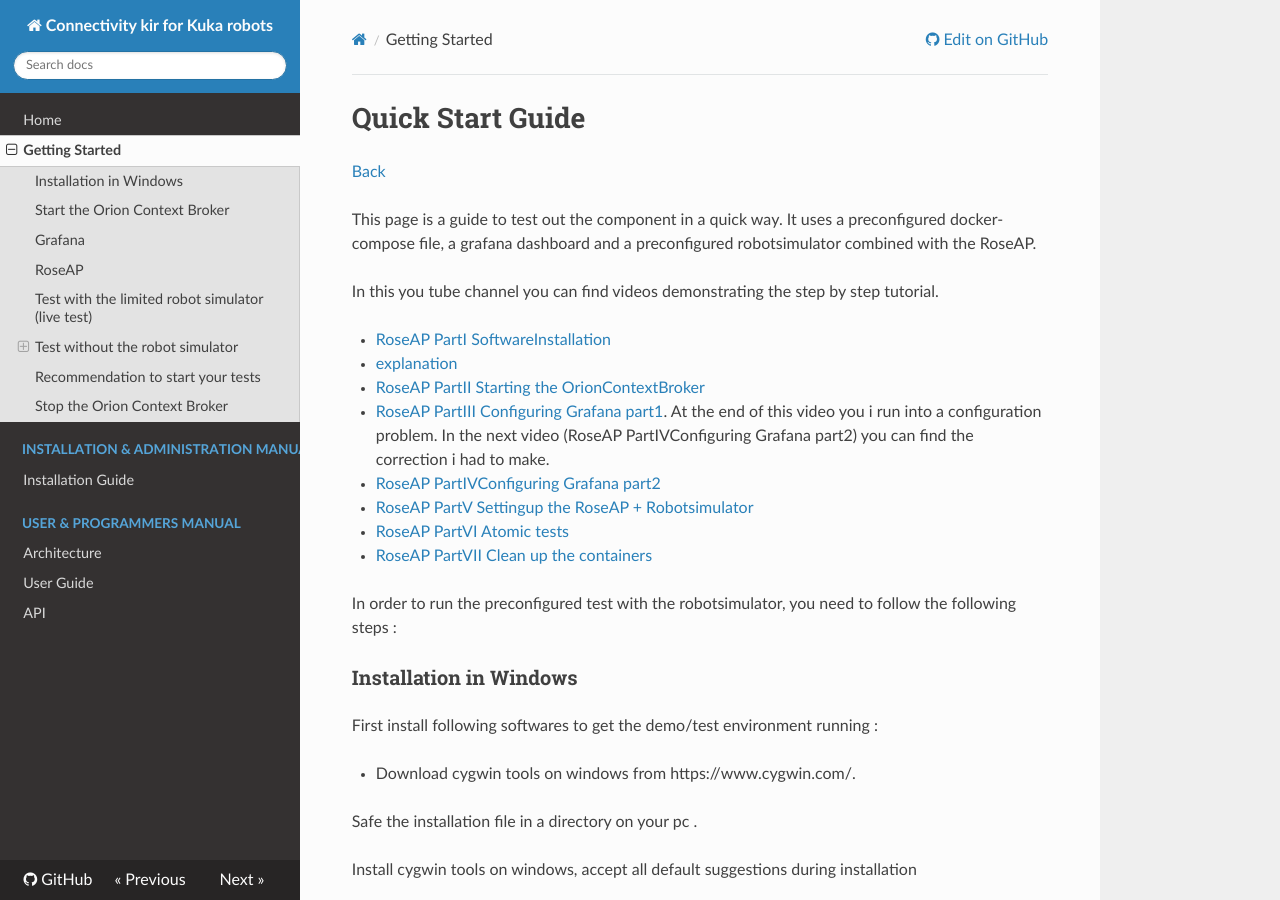
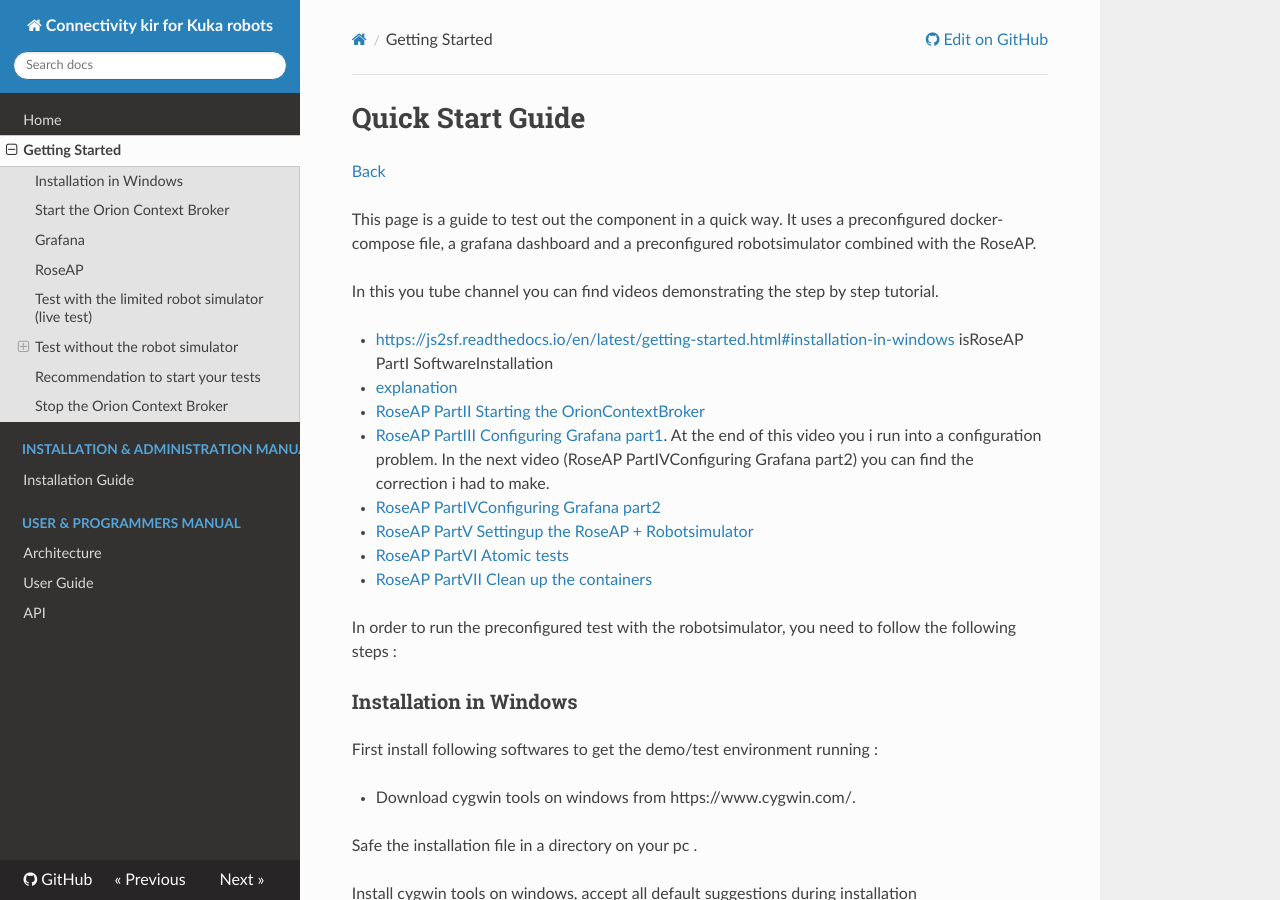
Before and after one commit to ramp-eu/JS2SF, an MkDocs documentation site: the page built from docs/getting-started.md, in a window 1280 px wide and 900 px high. Built offline with MkDocs 1.6.1, drawn with Linux system fonts in a browser that asks for light colours; nearby versions of some CDN libraries; old or Windows-style settings are respelled for this version of MkDocs.

Commit message:
Update getting-started.md

```diff
--- a/docs/getting-started.md
+++ b/docs/getting-started.md
@@ -6,7 +6,7 @@
 
 In this you tube channel you can find videos demonstrating the step by step tutorial.
 
-- [RoseAP PartI SoftwareInstallation](https://www.youtube.com/watch?v=npqQ6tkVAN0)
+- [https://js2sf.readthedocs.io/en/latest/getting-started.html#installation-in-windows](https://www.youtube.com/watch?v=npqQ6tkVAN0) isRoseAP PartI SoftwareInstallation
 - [explanation](https://js2sf.readthedocs.io/en/latest/getting-started.html#installation-in-windows)
 - [RoseAP PartII Starting the OrionContextBroker](https://www.youtube.com/watch?v=CTJp41MulPg)
 - [RoseAP PartIII Configuring Grafana part1](https://www.youtube.com/watch?v=ISLZedSzbX0). At the end of this video you i run into a configuration problem. In the next video (RoseAP PartIVConfiguring Grafana part2) you can find the correction i had to make.
```
